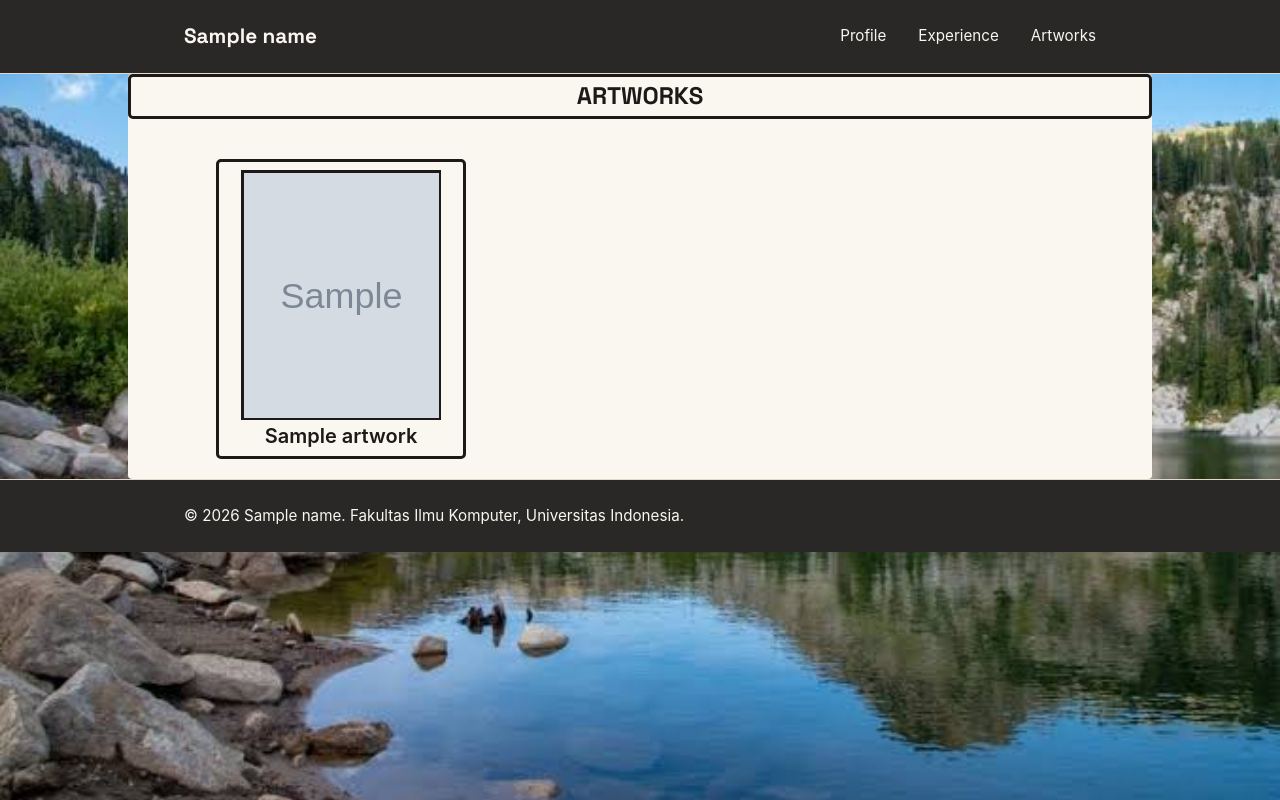
After one commit to FaizKusumadinata/myportofolio, a Django app: template templates/artworks.html in a window 1280 px wide. The commit adds this page. Run offline with Django 3.2, Linux system fonts and the light colour scheme; the template is opened without the code that fills it: most values are stand-ins (such as "Sample title", 1, 10 or a date in 2020); grey boxes marked "Sample" are stand-in pictures.

Commit message:
Added New Templates and Functions

```diff
--- a/main/urls.py
+++ b/main/urls.py
@@ -1,10 +1,12 @@
 from django.urls import path
 
-from main.views import show_main, show_experience
+from main.views import show_main, show_experience, show_artworks, show_art_details
 
 app_name = "main"
 
 urlpatterns = [
     path("", show_main, name="show_main"),
     path("experience/", show_experience, name="show_experience"),
+    path("artworks/", show_artworks, name="show_artworks"),
+    path("art_details/<str:id>/", show_art_details, name="show_art_details"),
 ]
--- a/static/css/style.css
+++ b/static/css/style.css
@@ -252,7 +252,7 @@ h1, .brand {
 }
 
 .section-kicker {
-    color: var(--accent-dark);
+    color: var(--ink);
     font-size: 0.8rem;
     font-weight: 700;
     letter-spacing: 0.08em;
@@ -279,7 +279,7 @@ h1, .brand {
 }
 
 .experience-category {
-    color: var(--accent-dark);
+    color: var(--ink);
     font-size: 0.75rem;
     font-weight: 700;
     text-transform: uppercase;
@@ -292,7 +292,7 @@ h1, .brand {
 
 .experience-description,
 .empty-state {
-    color: var(--text-muted);
+    color: var(--ink);
 }
 
 .experience-status {
@@ -300,3 +300,77 @@ h1, .brand {
     font-size: 0.85rem;
     font-weight: 600;
 }
+
+/*ARTWORKS TEMPLATE CSS*/
+.artwork-brand-container{
+    border: 3px solid var(--ink);
+    border-radius: 5px;
+}
+
+.artwork-brand-letter{
+    text-align: center;
+    font-weight: 600;
+}
+
+.artwork-section{
+    padding:10px;
+    margin-left: 68px;
+}
+
+.artwork-grid{
+    display: grid;
+    grid-template-columns: auto auto auto;
+    padding: 10px;
+}
+
+.artwork-card{
+    margin-top:20px;
+    background-color: var(--paper);
+    color:var(--ink);
+    border: 3px solid var(--ink);
+    border-radius: 5px;
+    height:300px;
+    width:250px;
+}
+
+.artwork-card:hover{
+    background-color: var(--background-black);
+    color: var(--paper);
+    border: 3px solid var(--paper);
+    border-radius: 5px;
+    transition: background-color 0.2s ease;
+}
+
+.artwork-image{
+    border: 3px solid var(--ink);
+    margin:8px auto auto auto ;
+    height: 250px;
+    width:200px;
+}
+
+.image-display{
+    position: relative;
+    height:245px;
+    width:195px;
+}
+
+.artwork-title{
+    font-size: 20px;
+    font-weight: 600;
+    text-align: center;
+}
+
+.no-artworks{
+    margin:auto;
+    background-color: var(--background-black);
+    color: var(--paper);
+    border-color: var(--ink);
+    border-radius: 5px;
+    height:500px;
+    width:550px;
+    text-align: center;
+    font-size: 60px;
+    font-weight: 800;
+    padding-top:100px;
+    padding-bottom:100px;
+}
--- /dev/null
+++ b/templates/artworks.html
@@ -0,0 +1,57 @@
+<!DOCTYPE html>
+<html lang="en">
+<head>
+    <meta charset="UTF-8">
+    <meta name="viewport" content="width=device-width, initial-scale=1.0, maximum-scale=1.0, user-scalable=0">
+    <title>Artworks - {{name}}</title>
+    <link rel="preconnect" href="https://fonts.googleapis.com">
+    <link rel="preconnect" href="https://fonts.gstatic.com" crossorigin>
+    <link href="https://fonts.googleapis.com/css2?family=Space+Grotesk:wght@500;700&display=swap" rel="stylesheet">
+    <link rel="stylesheet" href="/static/css/style.css">
+</head>
+<body>
+    <header class="site-header">
+        <div class="container">
+            <a href="#profile" class="brand">{{name}}</a>
+            <nav>
+                <a href="{% url 'main:show_main' %}">Profile</a>
+                <a href="{% url 'main:show_experience' %}">Experience</a>
+                <a href="{% url 'main:show_artworks' %}">Artworks</a>
+            </nav>
+        </div>
+    </header>
+
+    <main>
+        <section class="artwork-brand">
+            <div class="artwork-brand-container">
+                <h1 class="artwork-brand-letter">ARTWORKS</h1>
+            </div>
+        </section>
+        <section class="artwork-section">
+            <div class="artwork-grid">
+                {%for artwork in artworks_list%}
+                    <div class="artwork-card">
+                        <div class= "artwork-image">
+                            <img class = "image-display"src="{{artwork.art_image}}" alt="{{artwork.title}}">
+                        </div>
+                        <div class="artwork-title">
+                            <p>{{artwork.title}}</p>
+                        </div>
+                    </div>
+                {% empty %}
+                    <div class="no-artworks">
+                        <p>No Artworks Submitted Yet.</p>
+                    </div>
+                {% endfor %}
+            </div>
+        </section>
+
+    </main>
+
+    <footer class="site-footer">
+        <div class="container">
+            <p>&copy; 2026 {{name}}. Fakultas Ilmu Komputer, Universitas Indonesia.</p>
+        </div>
+    </footer>
+</body>
+</html>
--- a/templates/experience.html
+++ b/templates/experience.html
@@ -16,6 +16,7 @@
             <nav>
                 <a href="{% url 'main:show_main' %}">Profile</a>
                 <a href="{% url 'main:show_experience' %}">Experience</a>
+                <a href="{% url 'main:show_artworks' %}">Artworks</a>
             </nav>
         </div>
     </header>
--- a/templates/index.html
+++ b/templates/index.html
@@ -16,6 +16,7 @@
             <nav>
                 <a href="{% url 'main:show_main' %}">Profile</a>
                 <a href="{% url 'main:show_experience' %}">Experience</a>
+                <a href="{% url 'main:show_artworks' %}">Artworks</a>
             </nav>
         </div>
     </header>
```
Also changed, not shown: main/models.py (+11 -0 lines), main/views.py (+17 -2 lines), templates/art_details.html (added, +34 -0 lines), main/migrations/0002_artwork.py (added), main/migrations/0003_alter_artwork_art_image.py (added), main/migrations/0004_alter_artwork_art_image.py (added), static/img/As Outward, so Inward.jpeg (added), static/img/Kraven's Last Hunt.jpeg (added), static/img/Lunar Metropolis.jpeg (added), static/img/Upon The Last Vigil.jpeg (added).
